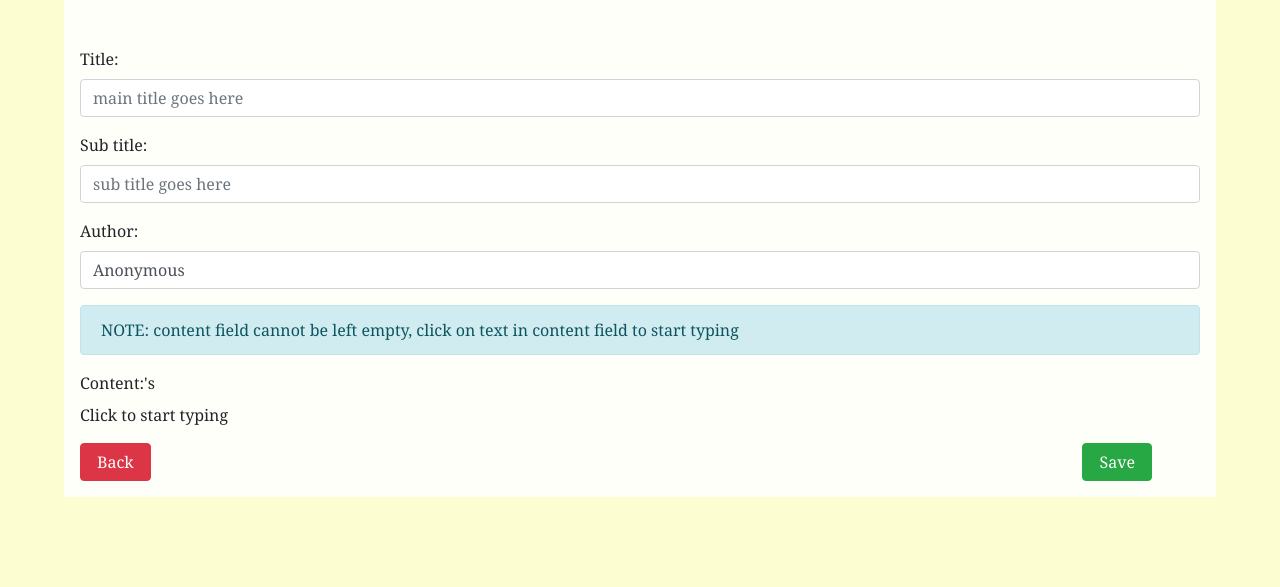
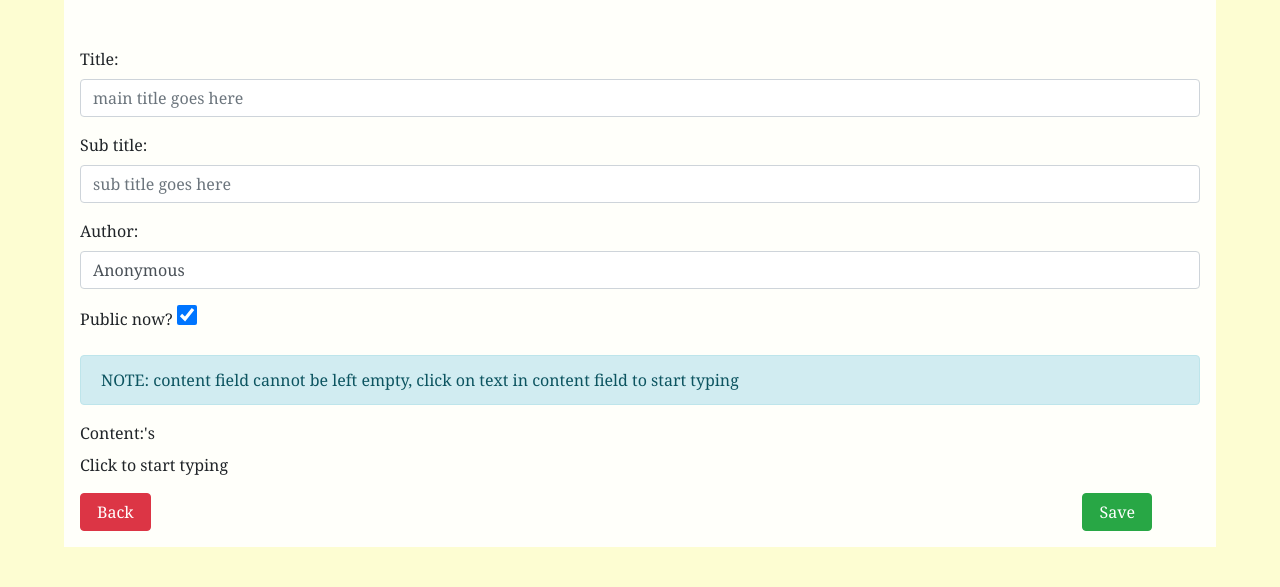
Before and after one commit to jerrywonderr/tmfc, a Django app: page /dashboard/post/1/ in a window 1280 px wide. Shown: the part 92-679 px from the top of the page. Run offline with Django 3.2, Linux system fonts and the light colour scheme; the visitor is signed in with stand-in values (Sample User, id 1); parts of the project's set-up code (start-up, migrations or seed data) failed here and were passed over; some libraries are stand-ins or nearby versions; some web fonts are replaced.

Commit message:
Added public functionality to the blog, undone

```diff
--- a/blog/models.py
+++ b/blog/models.py
@@ -7,6 +7,7 @@
     sub_title = models.CharField(max_length=300, null=True)
     content = models.TextField(max_length=5000, null=True, default="Click to start typing")
     author = models.CharField(max_length=100, default="Anonymous")
+    public = models.BooleanField(default=True)
     likes = models.IntegerField(null=True, blank=True)
     date = models.DateTimeField(auto_now_add=True)
 
--- a/blog/static/css/base.css
+++ b/blog/static/css/base.css
@@ -308,6 +308,12 @@
     padding: 1em;
 }
 
+.decentralize{
+    display: inline-block;
+    height: 20px;
+    width: 20px;
+}
+
 
 @media screen and (max-width: 1000px){
     .menu-btn{
--- a/blog/urls.py
+++ b/blog/urls.py
@@ -16,5 +16,5 @@
         template_name="login.html",
         redirect_authenticated_user=True
     ), name="login"),
-    path("logout/", LogoutView.as_view(next_page="/home/"), name="logout"),
+    path("logout/", LogoutView.as_view(next_page="/"), name="logout"),
 ]
--- a/blog/views.py
+++ b/blog/views.py
@@ -29,7 +29,7 @@
 
 def collection(request):
     context = {}
-    blogs = Blog_Post.objects.all().order_by("-date")
+    blogs = Blog_Post.objects.all().filter(public=True).order_by("-date")
     for field in blogs:
         field.content = format_html(clean_html(unescape(field.content[:500])))
     blog_paginator = Paginator(blogs, 6)
--- a/runtime.txt
+++ b/runtime.txt
@@ -1 +1 @@
-python-3.9.0
+python-3.9.4
--- a/templates/modify-post.html
+++ b/templates/modify-post.html
@@ -34,6 +34,12 @@
                     {% endfor %}
                     {{ post_form.author.label_tag }}
                     {% render_field post_form.author placeholder="author name goes here" class="form-control" %}
+                </div>
+                <div class="form-group">
+                    {% for error in post_form.public.errors %}
+                        <p class="alert alert-danger">{{error}}</p>
+                    {% endfor %}
+                    <label for='id_public'>Public now?</label> {% render_field post_form.public class="decentralize" %}
                 </div>
                 <div class="form-group">
                     <p class="alert alert-info">NOTE: content field cannot be left empty, click on text in content field to start typing</p>
```
Also changed, not shown: blog/migrations/0011_blog_post_public.py (added), blog/migrations/0012_auto_20210412_1127.py (added).
